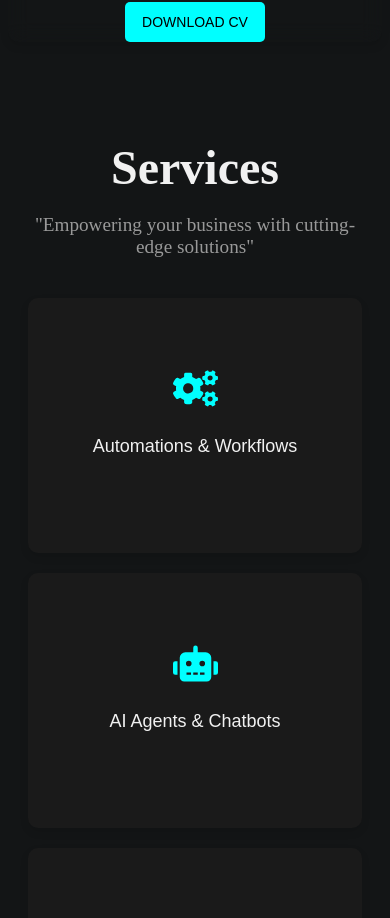
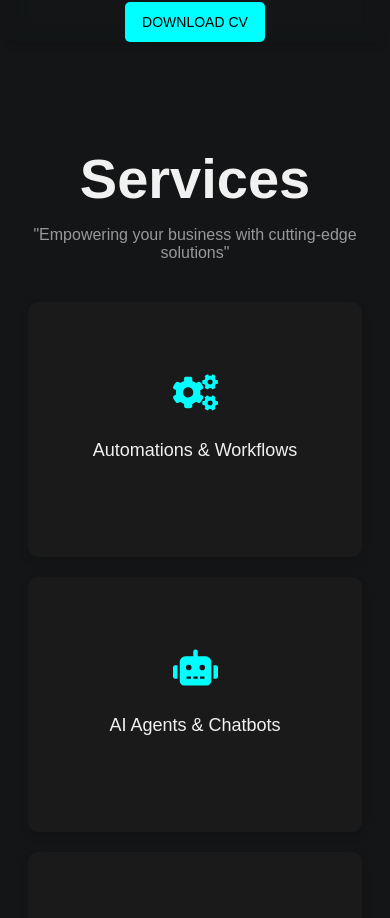
Before and after one commit to juanchovg1/mi-portafolio-frontend, a React (Vite) app: page / in a window 390 px wide. Shown: the part 4498-5416 px from the top of the page. Built offline with nearby package versions, Linux system fonts and the light colour scheme.

Commit message:
Update ResumeSection styles for responsive grid layout on smaller screens

```diff
--- a/src/styles/components/ResumeSection.css
+++ b/src/styles/components/ResumeSection.css
@@ -38,6 +38,12 @@
 @media (min-width: 768px) {
   .resume-content {
     grid-template-columns: 1fr 1fr;
+  }
+}
+
+@media (max-width: 1024px) {
+  .resume-content {
+    grid-template-columns: 1fr; /* Change to 1 column */
   }
 }
 
--- a/src/styles/components/ServicesSection.css
+++ b/src/styles/components/ServicesSection.css
@@ -4,15 +4,20 @@
 }
 
 .services-title {
-  font-size: 3em;
+  font-family: 'Poppins', sans-serif; /* Set font to Poppins */
+  font-weight: 800;
+  font-size: 56px; /* Match the font size of Resume title */
+  color: #f1f1f1;
   margin-bottom: 10px;
-  color: #f1f1f1;
 }
 
 .services-subtitle {
-  font-size: 1.2em;
+  font-family: 'Poppins', sans-serif; /* Set font to Poppins */
+  font-weight: 400;
+  font-size: 16px; /* Match the font size of Resume quote */
+  color: #999999;
+  text-align: center;
   margin-bottom: 40px;
-  color: #999999;
 }
 
 .services-grid {
```
Lines whose indentation alone changed are shown as unchanged.
